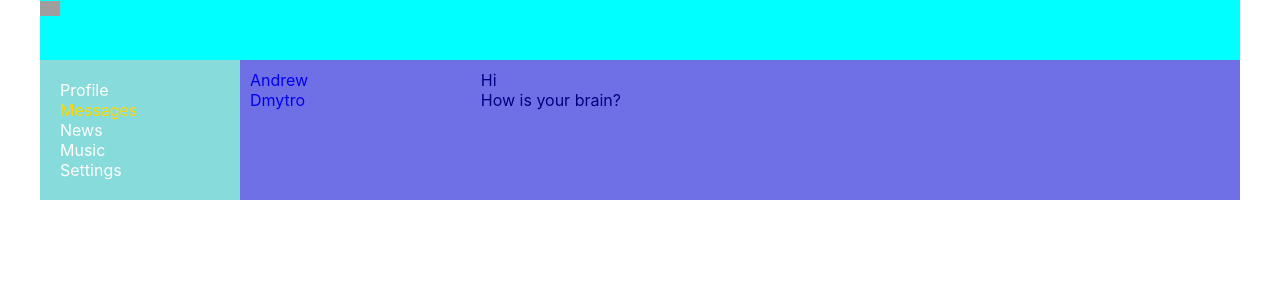
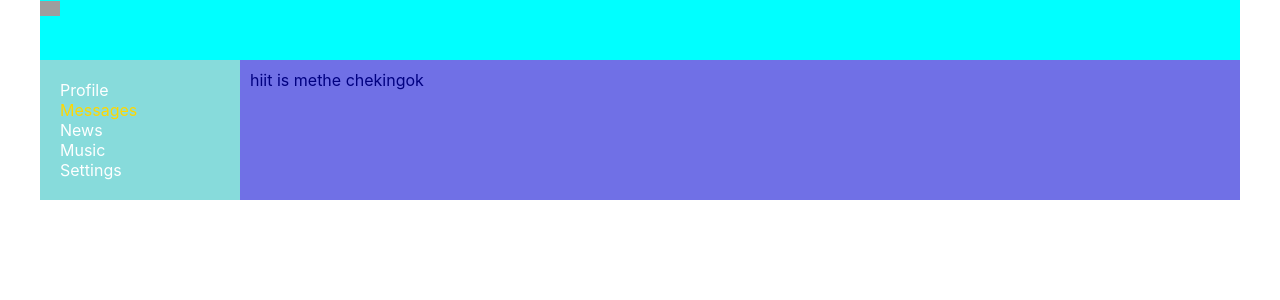
Before and after one commit to dimaBohomaz/social-network, a React (Create React App) app: page /dialogs in a window 1280 px wide. Shown: the top 300 px of the page. Built offline with nearby package versions, Linux system fonts and the light colour scheme; grey boxes are pictures that could not be loaded.

Commit message:
cheking 2

```diff
--- a/src/components/Dialogs/Dialogs.jsx
+++ b/src/components/Dialogs/Dialogs.jsx
@@ -33,17 +33,15 @@ const Dialogs = (props) => {
   return (
     <div className={s.dialogs}>
       <div className={s.dialogsItems}>
-        <DialogItem
-          name={dialogsData[0].name}
-          id={dialogsData[0].id}
-          className={s.dialog}
-        />
-
-        <DialogItem name={dialogsData[1].name} id={dialogsData[1].id} />
+        {
+          ['hi', 'it is me', 'the cheking','ok']
+        }
+        {/* <DialogItem name={dialogsData[0].name} id={dialogsData[0].id} className={s.dialog}/>
+        <DialogItem name={dialogsData[1].name} id={dialogsData[1].id} /> */}
       </div>
       <div className={s.messages}>
-        <Message message={messagesData[0].message} />
-        <Message message={messagesData[1].message} />
+        {/* <Message message={messagesData[0].message} />
+        <Message message={messagesData[1].message} /> */}
       </div>
     </div>
   );
```
